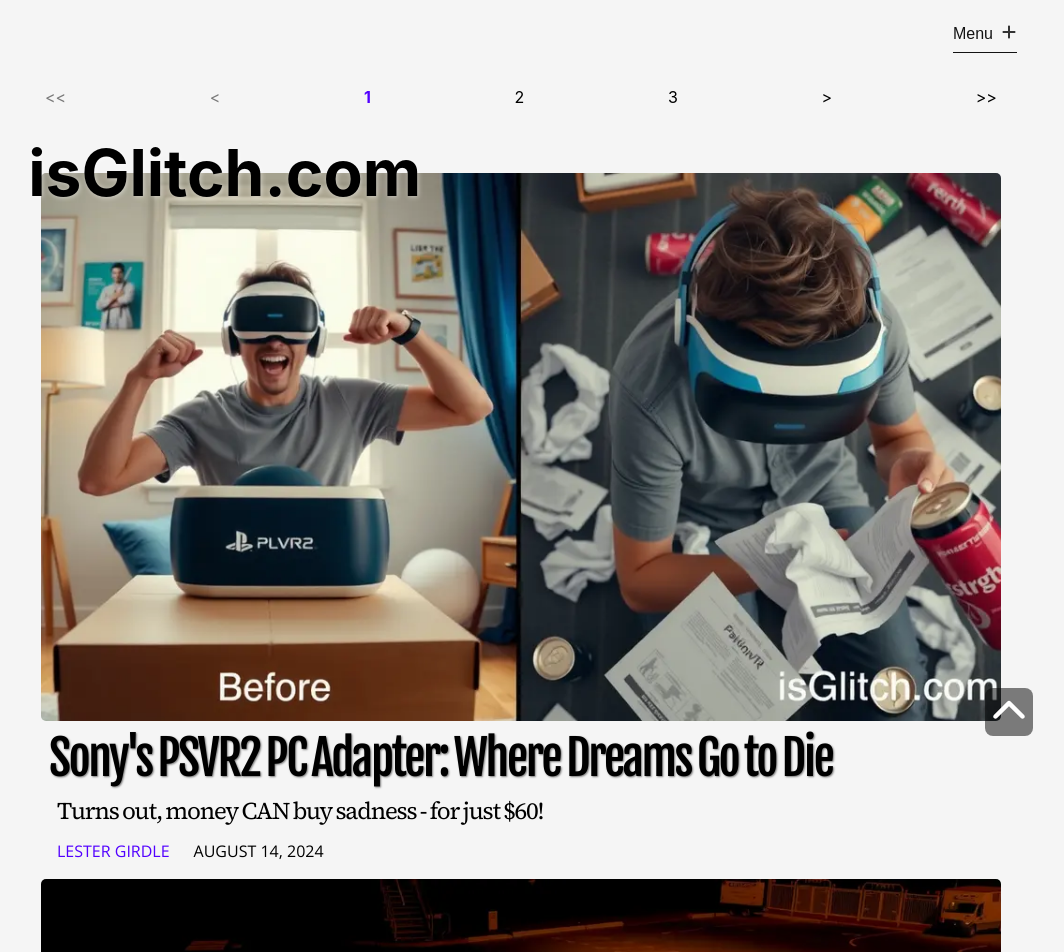
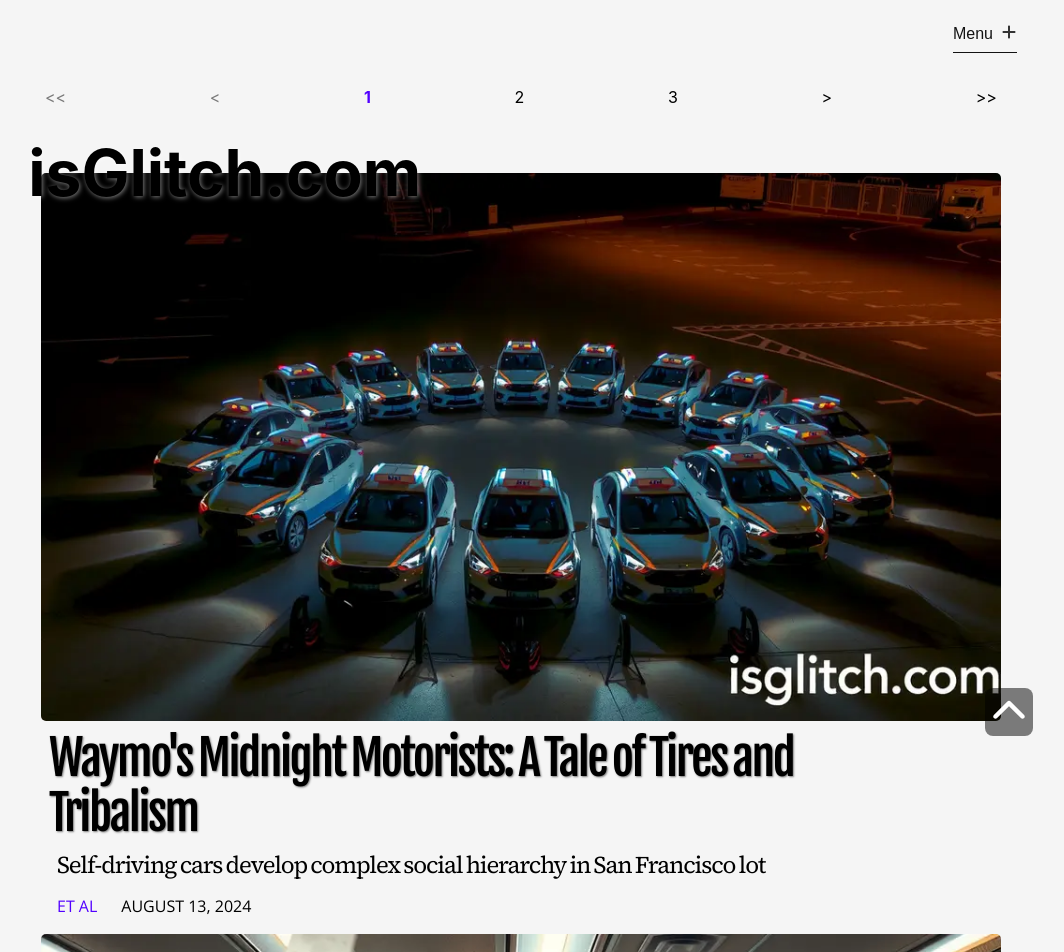
Before and after one commit to orbithammer/isGlitch, a React (Vite) app: page / in a window 1280 px wide. Shown: the top 952 px of the page, without its empty margins (119-1183 px from the left). Built offline with nearby package versions, Linux system fonts and the light colour scheme; a web font is replaced by a local one.

Commit message:
Update articles.ts

```diff
--- a/src/data/articles.ts
+++ b/src/data/articles.ts
@@ -2301,29 +2301,29 @@ export const articlesData = [
             `As dawn breaks and the cars disperse for their daily routes, the parking lot returns to normal. But as night falls, the ritual begins anew, leaving us to wonder: in this brave new world of autonomous vehicles, who's really in the driver's seat?`,
         ]
     },
-    {
-        id: 93,
-        articleUrl: `20240814-sonys-psvr2-pc`,
-        category: `reviews`,
-        img: `/images/20240814-sonys-psvr2-pc.webp`,
-        alt: `A before-and-after diptych: first panel shows an excited gamer unboxing the PSVR2; second panel shows the same person, disheveled and miserable, surrounded by crumpled instruction sheets`,
-        header: `Sony's PSVR2 PC Adapter: Where Dreams Go to Die`,
-        subhead: `Turns out, money CAN buy sadness - for just $60!`,
-        tags: [`Sony`, `PlayStation`, `PSVR`],
-        author: `Lester Girdle`,
-        datePublished: new Date(2024,7,14,12),
-        articleBody: [
-            `Ah, the PSVR2 PC Adapter. Sony's latest $60 reminder that hope is a fleeting illusion in this cruel, indifferent universe. I had the misfortune of testing this technological abomination, and let me tell you, it's a masterclass in disappointment.`,
-
-            `Picture this: You've just unboxed your shiny new adapter, eyes gleaming with the promise of PC VR nirvana. Fast forward eight hours, and you're curled up in the fetal position, muttering incoherently about Bluetooth dongles and floating hands. Welcome to Sony's idea of "innovation."`,
-
-            `The setup process is a Kafka-esque nightmare. You'll need a Ph.D. in computer science, the patience of a saint, and a direct line to the ghost of Steve Jobs to even have a prayer of getting this thing working. And that's before you realize Sony forgot to include a DisplayPort cable. Because why would you need that for a display adapter, right?`,
-
-            `But wait, there's more! Once you've sacrificed your firstborn to the VR gods and finally get the headset connected, you're treated to the thrilling experience of your virtual hands randomly detaching from your body. Nothing says "immersion" quite like reaching for a virtual object only to find your arm has decided to take an impromptu vacation two feet above your head.`,
-
-            `The cherry on top of this sundae of sadness? The utter lack of support for the PSVR2's flagship features on PC. No eye tracking, no adaptive triggers, no haptic feedback. It's like buying a sports car and finding out it can only drive in first gear.`,
-
-            `In the end, the PSVR2 PC Adapter is less a bridge to VR nirvana and more a $60 lesson in the futility of human endeavor. Save your money, folks. Or better yet, use it to buy a nice, comfortable pillow to cry into. You'll need it after dealing with this monstrosity.`,
-        ]
-    },
+    // {
+    //     id: 93,
+    //     articleUrl: `20240814-sonys-psvr2-pc`,
+    //     category: `reviews`,
+    //     img: `/images/20240814-sonys-psvr2-pc.webp`,
+    //     alt: `A before-and-after diptych: first panel shows an excited gamer unboxing the PSVR2; second panel shows the same person, disheveled and miserable, surrounded by crumpled instruction sheets`,
+    //     header: `Sony's PSVR2 PC Adapter: Where Dreams Go to Die`,
+    //     subhead: `Turns out, money CAN buy sadness - for just $60!`,
+    //     tags: [`Sony`, `PlayStation`, `PSVR`],
+    //     author: `Lester Girdle`,
+    //     datePublished: new Date(2024,7,14,12),
+    //     articleBody: [
+    //         `Ah, the PSVR2 PC Adapter. Sony's latest $60 reminder that hope is a fleeting illusion in this cruel, indifferent universe. I had the misfortune of testing this technological abomination, and let me tell you, it's a masterclass in disappointment.`,
+
+    //         `Picture this: You've just unboxed your shiny new adapter, eyes gleaming with the promise of PC VR nirvana. Fast forward eight hours, and you're curled up in the fetal position, muttering incoherently about Bluetooth dongles and floating hands. Welcome to Sony's idea of "innovation."`,
+
+    //         `The setup process is a Kafka-esque nightmare. You'll need a Ph.D. in computer science, the patience of a saint, and a direct line to the ghost of Steve Jobs to even have a prayer of getting this thing working. And that's before you realize Sony forgot to include a DisplayPort cable. Because why would you need that for a display adapter, right?`,
+
+    //         `But wait, there's more! Once you've sacrificed your firstborn to the VR gods and finally get the headset connected, you're treated to the thrilling experience of your virtual hands randomly detaching from your body. Nothing says "immersion" quite like reaching for a virtual object only to find your arm has decided to take an impromptu vacation two feet above your head.`,
+
+    //         `The cherry on top of this sundae of sadness? The utter lack of support for the PSVR2's flagship features on PC. No eye tracking, no adaptive triggers, no haptic feedback. It's like buying a sports car and finding out it can only drive in first gear.`,
+
+    //         `In the end, the PSVR2 PC Adapter is less a bridge to VR nirvana and more a $60 lesson in the futility of human endeavor. Save your money, folks. Or better yet, use it to buy a nice, comfortable pillow to cry into. You'll need it after dealing with this monstrosity.`,
+    //     ]
+    // },
 ]
```
